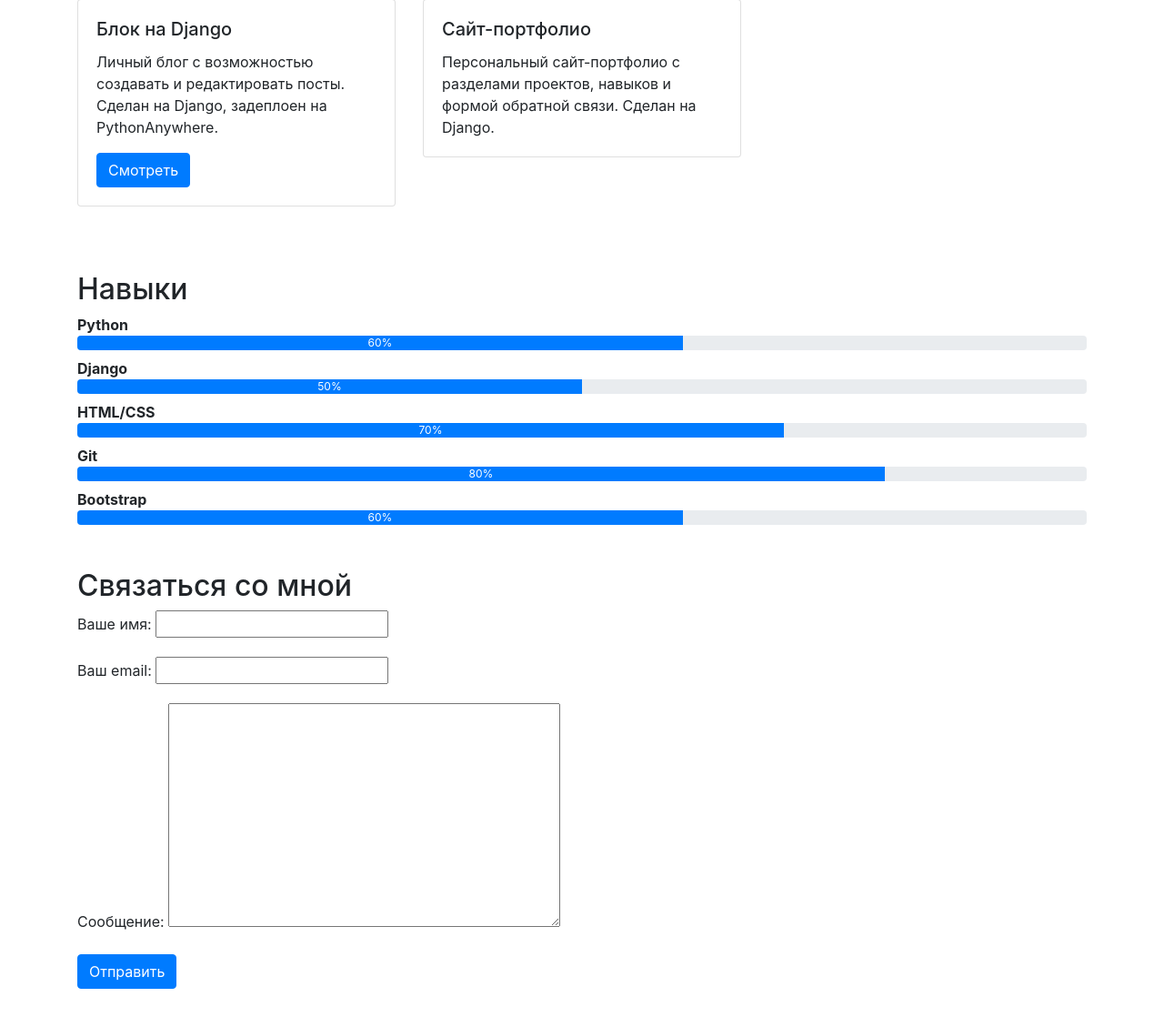
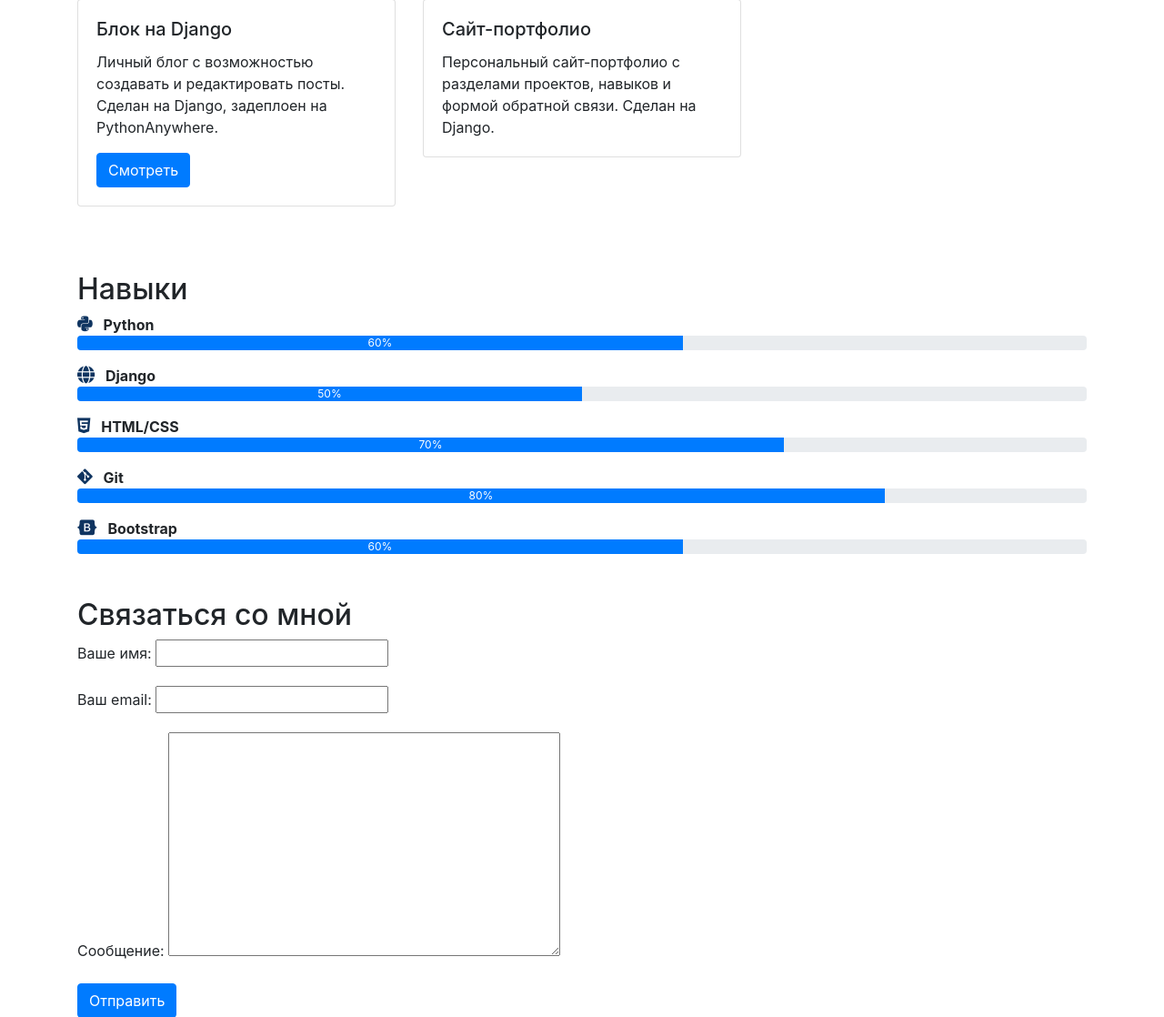
Before and after one commit to AyFMen/portfolio, a Django app: page / in a window 1280 px wide. Shown: the part 417-1535 px from the top of the page at 91% size. Run offline with Django 5.2, Linux system fonts and the light colour scheme; data comes from the database, SQL or seed files in the repository; some libraries are stand-ins or nearby versions.

Commit message:
Add skill icons

```diff
--- a/main/templates/main/home.html
+++ b/main/templates/main/home.html
@@ -5,6 +5,7 @@
     <meta name="viewport" content="width=device-width, initial-scale=1">
     <title>Моё портфолио</title>
     <link rel="stylesheet" href="https://maxcdn.bootstrapcdn.com/bootstrap/4.5.2/css/bootstrap.min.css">
+    <link rel="stylesheet" href="https://cdnjs.cloudflare.com/ajax/libs/font-awesome/6.5.0/css/all.min.css">
     <style>
         @keyframes gradient {
             0% { background-position: 0% 50%; }
@@ -26,6 +27,11 @@
         }
         .card {
             transition: all 0.3s ease;
+        }
+        .skill-icon {
+            font-size: 1.2rem;
+            margin-right: 8px;
+            color: #0f3460;
         }
     </style>
 </head>
@@ -71,8 +77,23 @@
     <div class="container mt-5" id="skills">
         <h2>Навыки</h2>
         {% for skill in skills %}
-        <div class="mb-2">
-            <strong>{{ skill.name }}</strong>
+        <div class="mb-3">
+            <strong>
+                {% if skill.name == "Python" %}
+                    <i class="fab fa-python skill-icon"></i>
+                {% elif skill.name == "Django" %}
+                    <i class="fas fa-globe skill-icon"></i>
+                {% elif skill.name == "HTML/CSS" %}
+                    <i class="fab fa-html5 skill-icon"></i>
+                {% elif skill.name == "Git" %}
+                    <i class="fab fa-git-alt skill-icon"></i>
+                {% elif skill.name == "Bootstrap" %}
+                    <i class="fab fa-bootstrap skill-icon"></i>
+                {% else %}
+                    <i class="fas fa-code skill-icon"></i>
+                {% endif %}
+                {{ skill.name }}
+            </strong>
             <div class="progress">
                 <div class="progress-bar" style="width: {{ skill.level }}%">{{ skill.level }}%</div>
             </div>
```
